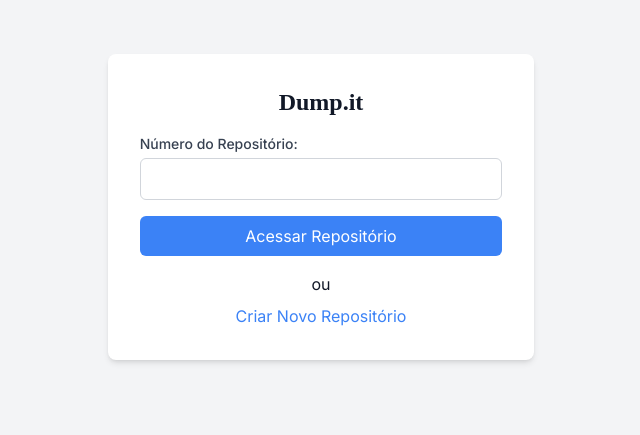
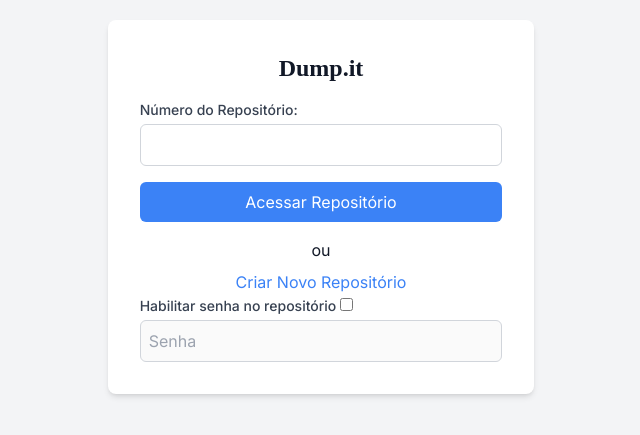
Before and after one commit to dump-itt/dumpit-frontend, a Next.js app: page / in a window 1280 px wide. Shown: the part 193-628 px from the top of the page, without its empty margins (319-959 px from the left). Built offline with nearby package versions, Linux system fonts and the light colour scheme; a web font is replaced by a local one.

Commit message:
Possibilidade do usuário criar repos com senha.

```diff
--- a/src/app/page.js
+++ b/src/app/page.js
@@ -15,7 +15,11 @@ export default function Home() {
     e.preventDefault();
     setLoading(true);
 
-    api.post("/repositories", {}).then((response) => {
+    const addPasswordCheckbox = document.querySelector('#addPassword');
+    const shouldAddPassword = addPasswordCheckbox.checked;
+    const password = shouldAddPassword ? document.querySelector('#password').value : null;
+
+    api.post("/repositories", {password}).then((response) => {
       setLoading(false);
 
       if (isValidResponse(response)) {
@@ -24,6 +28,16 @@ export default function Home() {
         setShowAlert(true);
       }
     });
+  }
+  function handleAddPasswordChange() {
+        const addPasswordCheckbox = document.querySelector('#addPassword');
+        const passwordInput = document.querySelector('#password');
+
+        if (addPasswordCheckbox.checked) {
+            passwordInput.removeAttribute('disabled');
+        } else {
+            passwordInput.setAttribute('disabled', 'true');
+        }
   }
 
   return (
@@ -36,13 +50,15 @@ export default function Home() {
           <form method="GET" action="/repo" className="mb-4">
               <label htmlFor="id" className="block text-sm font-medium text-gray-700">Número do Repositório:</label>
               <input type="text" id="id" name="id" className="mt-1 p-2 border border-gray-300 rounded-md w-full text-black" />
-
               <button type="submit" className="mt-4 w-full bg-blue-500 text-white p-2 rounded-md hover:bg-blue-600">Acessar Repositório</button>
           </form>
 
           <p className="text-center text-gray-900">ou</p>
 
           <a onClick={handleRepositoryCreation} href="#" className="block mt-2 w-full text-center text-blue-500 hover:underline">Criar Novo Repositório</a>
+          <label htmlFor="addPassword" className="block text-sm font-medium text-gray-700">Habilitar senha no repositório <input type="checkbox" id="addPassword" name="addPassword" className="mt-1" onChange={handleAddPasswordChange} /></label>
+
+          <input type="password" id="password" placeholder={"Senha"} name="password" className="mt-1 p-2 border border-gray-300 rounded-md w-full text-black" disabled/>
       </div>
     </main>
   )
```
